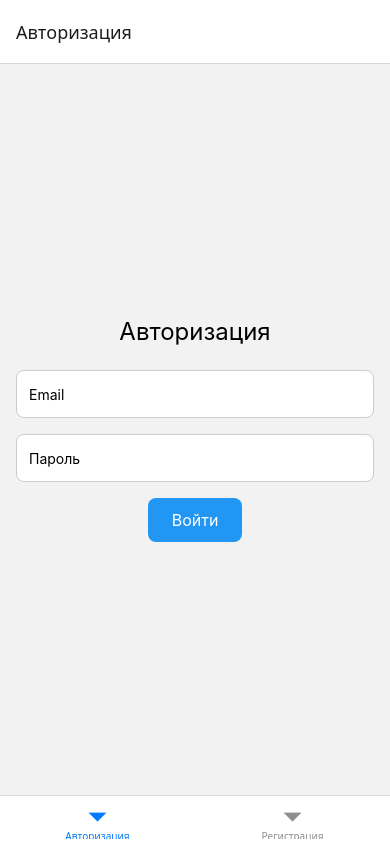
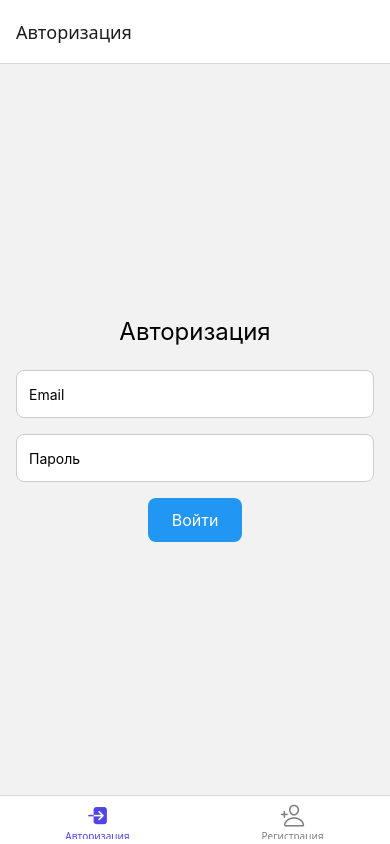
Before and after one commit to qqubbert/mobileGroupProj, a React Native app in the folder MyApp/: screen / in a window 390 px wide. Built offline with nearby package versions, Linux system fonts and the light colour scheme.

Commit message:
add icons to nav menu

```diff
--- a/MyApp/MainApp.js
+++ b/MyApp/MainApp.js
@@ -1,29 +1,52 @@
-import React, { useContext } from 'react';
-import { Text } from 'react-native';
-import { NavigationContainer } from '@react-navigation/native';
-import { createBottomTabNavigator } from '@react-navigation/bottom-tabs';
-import { createNativeStackNavigator } from '@react-navigation/native-stack';
-import ChatsScreen from './screens/chatsScreen';
-import UsersScreen from './screens/usersScreen';
-import ProfileScreen from './screens/profileScreen';
-import ChatViewScreen from './screens/chatViewScreen';
-import LoginScreen from './screens/LoginScreen';
-import RegScreen from './screens/RegScreen';
+import React, { useContext } from "react";
+import { Text } from "react-native";
+import { NavigationContainer } from "@react-navigation/native";
+import { createBottomTabNavigator } from "@react-navigation/bottom-tabs";
+import { createNativeStackNavigator } from "@react-navigation/native-stack";
+import ChatsScreen from "./screens/chatsScreen";
+import UsersScreen from "./screens/usersScreen";
+import ProfileScreen from "./screens/profileScreen";
+import ChatViewScreen from "./screens/chatViewScreen";
+import LoginScreen from "./screens/LoginScreen";
+import RegScreen from "./screens/RegScreen";
+import { Ionicons } from "@expo/vector-icons";
 
-import { StatusBar } from 'expo-status-bar';
-import { UserContext } from './context/userData';
+import { StatusBar } from "expo-status-bar";
+import { UserContext } from "./context/userData";
 
 const Tab = createBottomTabNavigator();
 const Stack = createNativeStackNavigator();
 
-export const API_URL = "http://localhost:3000/"
-export const WS_URL = "ws://localhost:3000/"
+export const API_URL = "http://172.26.176.1:3000/";
+export const WS_URL = "ws://172.26.176.1:3000/";
 
 export default function MainApp() {
   const { userData, isLogged } = useContext(UserContext);
 
   const Tabs = () => (
-    <Tab.Navigator>
+    <Tab.Navigator
+      screenOptions={({ route }) => ({
+        tabBarIcon: ({ focused, color, size }) => {
+          let iconName;
+
+          if (route.name === "Чаты") {
+            iconName = focused ? "chatbubble" : "chatbubble-outline";
+          } else if (route.name === "Пользователи") {
+            iconName = focused ? "people" : "people-outline";
+          } else if (route.name === "Профиль") {
+            iconName = focused ? "person" : "person-outline";
+          } else if (route.name === "Авторизация") {
+            iconName = focused ? "log-in" : "log-in-outline";
+          } else if (route.name === "Регистрация") {
+            iconName = focused ? "person-add" : "person-add-outline";
+          }
+
+          return <Ionicons name={iconName} size={size} color={color} />;
+        },
+        tabBarActiveTintColor: "#4F46E5",
+        tabBarInactiveTintColor: "gray",
+      })}
+    >
       {isLogged ? (
         <>
           <Tab.Screen name="Чаты" component={ChatsScreen} />
@@ -50,7 +73,7 @@ export default function MainApp() {
         <Stack.Screen
           name="ChatView"
           component={ChatViewScreen}
-          options={({ route }) => ({ title: route.params?.chatName || 'Чат' })}
+          options={({ route }) => ({ title: route.params?.chatName || "Чат" })}
         />
       </Stack.Navigator>
       <StatusBar style="auto" />
--- a/MyApp/screens/LoginScreen.js
+++ b/MyApp/screens/LoginScreen.js
@@ -10,6 +10,7 @@ export default function LoginScreen() {
 
   const handleLogin = async () => {
     try {
+      console.log("API_URL ", API_URL);
       const res = await fetch(`${API_URL}auth/login`, {
         method: 'POST',
         headers: { 'Content-Type': 'application/json' },
```
Also changed, not shown: 1 other file (tests, documents, lock files or other folders).
